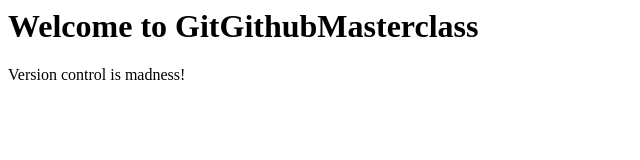
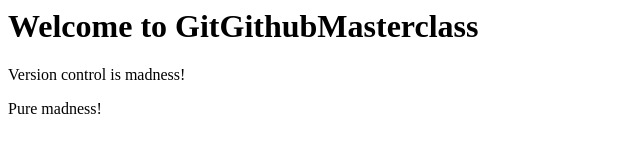
Before and after one commit to DotNet-MAUI-Azure/GitGithubMasterclass, a plain HTML site: page index.html in a window 1280 px wide. Shown: the whole page, without its empty margins (0-640 px from the left). Drawn offline with Linux system fonts and the light colour scheme.

Commit message:
New paragraph
Added new line of text confirming that version control is pure madness

```diff
--- a/index.html
+++ b/index.html
@@ -3,5 +3,7 @@
 <div>
     <p>
         Version control is madness!
+    </p> <p>
+        Pure madness!
     </p>
 </div>
```
